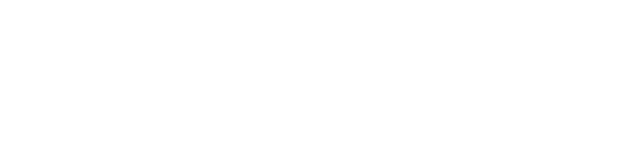
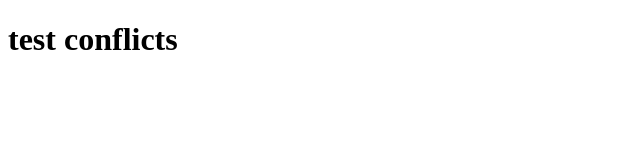
Before and after one commit to OgbuEsther/Github_Class, a plain HTML site: page Header.html in a window 1280 px wide. Shown: the whole page, without its empty margins (0-640 px from the left). Drawn offline with Linux system fonts and the light colour scheme.

Commit message:
conflict two

```diff
--- a/Header.html
+++ b/Header.html
@@ -5,5 +5,8 @@
     <meta name="viewport" content="width=device-width, initial-scale=1.0">
     <title>Document</title>
 </head>
+<body>
 
+    <h1>test conflicts</h1>
+</body>
 </html>
```
